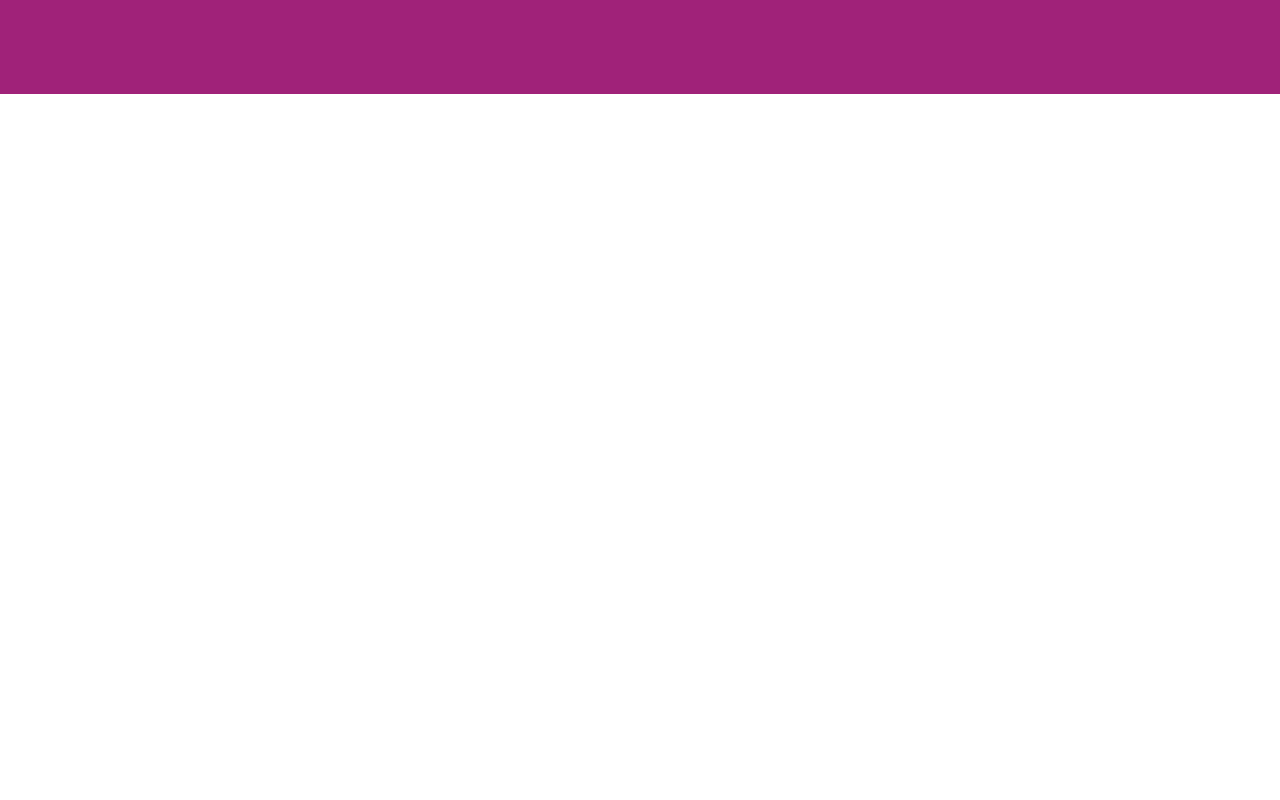
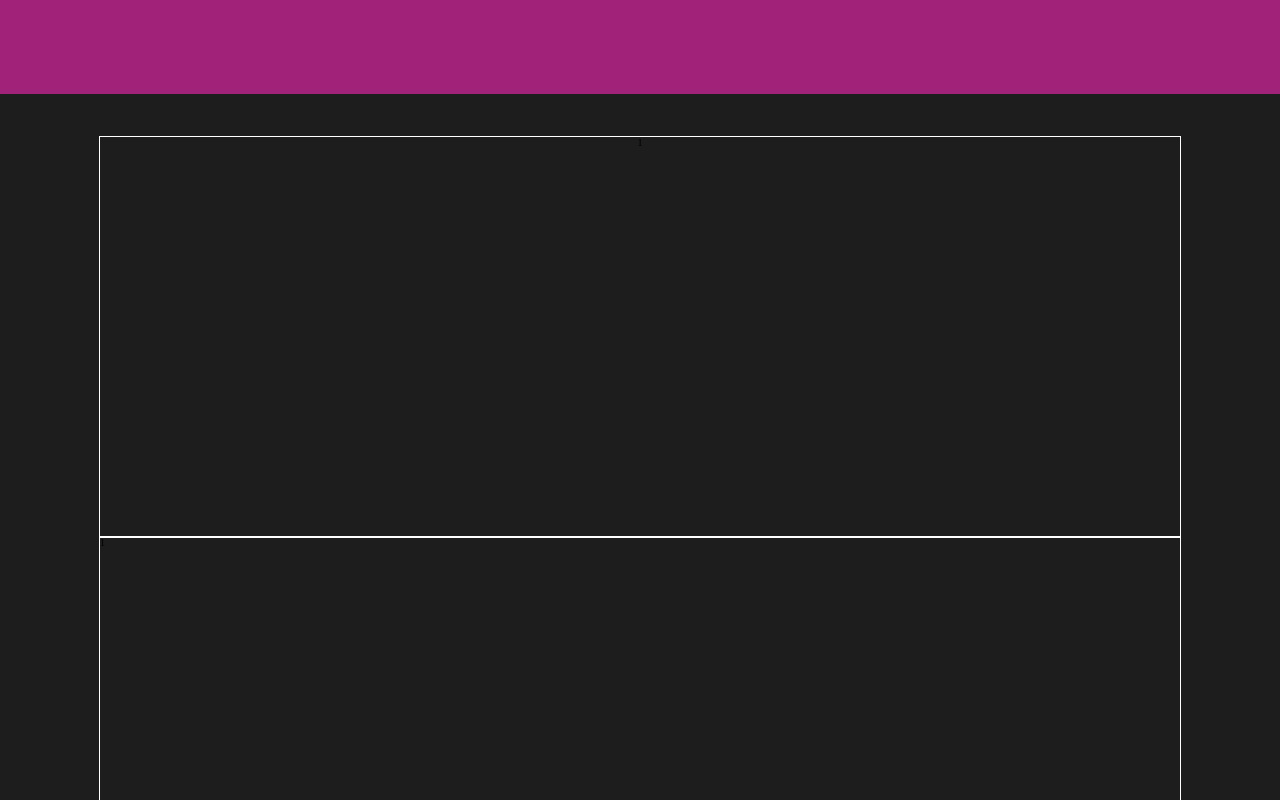
Before and after one commit to tochibedford/tochi-meta-bnb, a React (Vite) app: page / in a window 1280 px wide. Shown: the part 4560-5360 px from the top of the page. Before the commit the page ends 4654 px from the top, so only its background shows below. Built offline with nearby package versions, Linux system fonts and the light colour scheme; a web font is replaced by a local one.

Commit message:
feat: implemented wireframe for footer

```diff
--- a/src/App.jsx
+++ b/src/App.jsx
@@ -6,6 +6,7 @@
   Route,
 } from "react-router-dom";
 import Home from './pages/Home';
+import Footer from './components/Footer';
 
 function App() {
 
@@ -17,7 +18,7 @@
       <Routes>
         <Route path="/" element={ <Home /> } />
       </Routes>
-
+      <Footer />
     </div>
   )
 }
--- /dev/null
+++ b/src/components/Footer.jsx
@@ -0,0 +1,12 @@
+import styles from '../styles/Footer.module.scss'
+
+const Footer = () => {
+    return (
+        <footer className={styles.footer}>
+            <div className={styles.footer__left}>1</div>
+            <div className={styles.footer__right}>1</div>
+        </footer>
+    );
+}
+
+export default Footer;
--- /dev/null
+++ b/src/styles/Footer.module.scss
@@ -0,0 +1,41 @@
+@import './colors.scss';
+
+.footer {
+    background-color: #1D1D1E;
+    display: flex;
+    flex-wrap: wrap-reverse;
+    padding: 4.3rem 10em;
+
+    .footer__left,
+    .footer__right {
+        outline: 1px solid white;
+    }
+
+    .footer__left {
+        height: 50vh;
+        flex: 0.3 0 200px;
+    }
+
+    .footer__right {
+        height: 50vh;
+        flex: 1 0 200px;
+    }
+}
+
+@media screen and (max-width: 1280px){
+    .footer {
+        .footer__left {
+            flex: 1 0 100%;
+        }
+
+        .footer__right {
+            text-align: center;
+        }
+    }
+}
+
+@media screen and (max-width: 600px) {
+    .footer {
+        padding: 3rem 1.5rem;
+    }
+}
```
Also changed, not shown: src/assets/footerLogo.svg (added).
